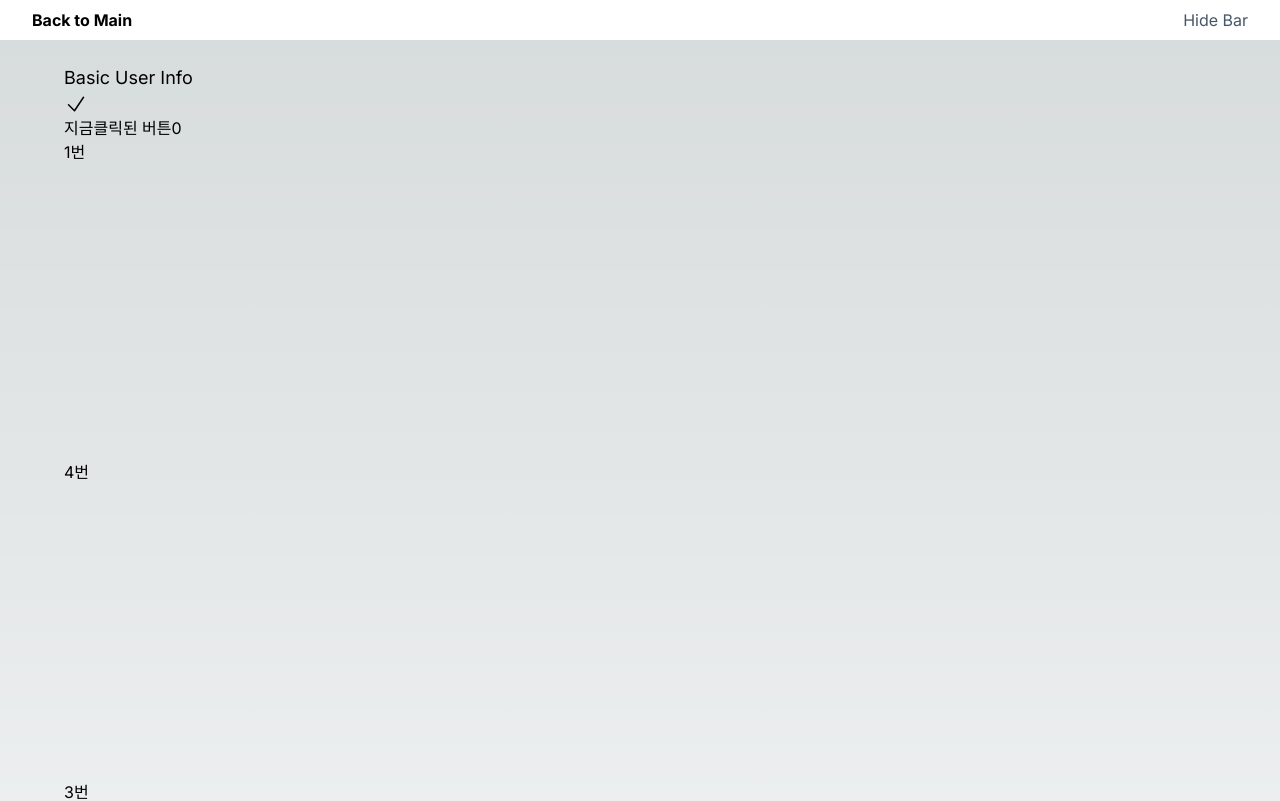
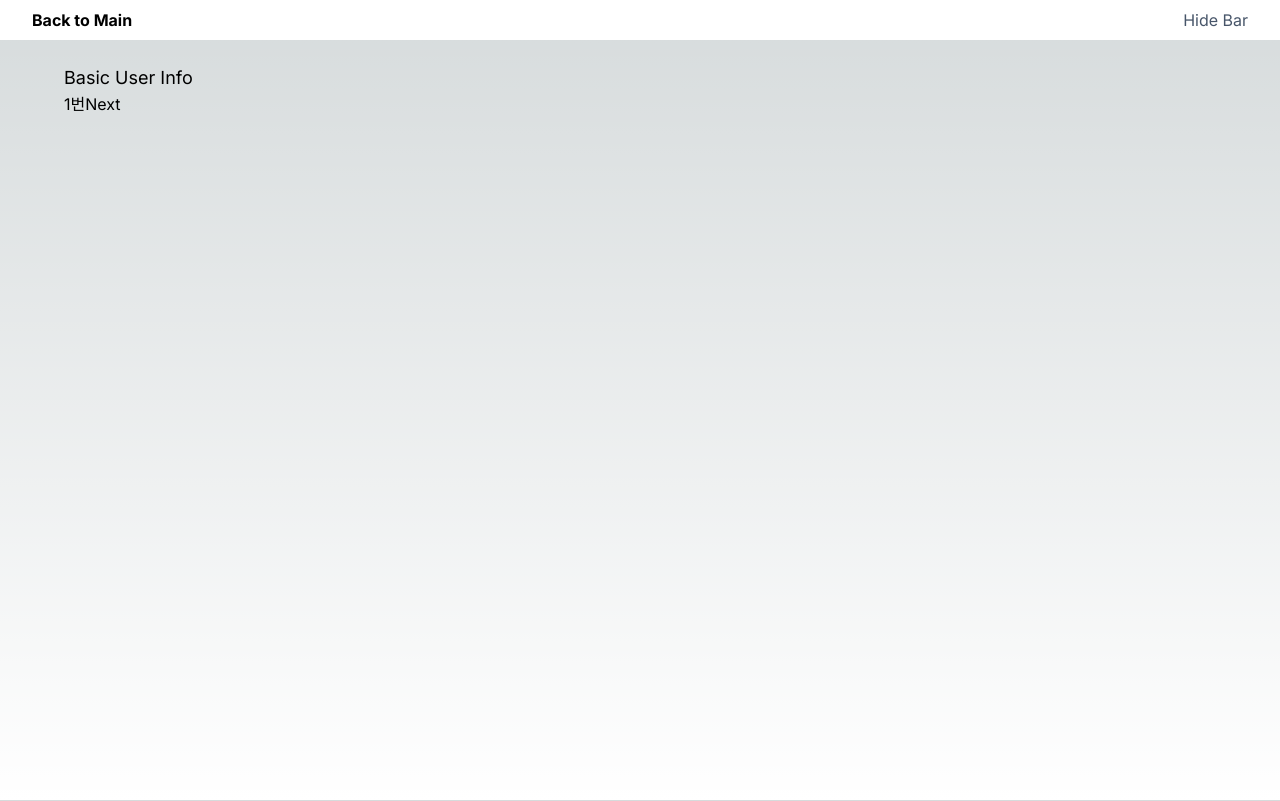
Before and after one commit to Ruderud/custom-form-wizard, a Next.js app: page /onboarding/user-info in a window 1280 px wide. Shown: the top 801 px of the page. Built offline with nearby package versions, Linux system fonts and the light colour scheme.

Commit message:
feat: mendatory 작성중

```diff
--- a/src/app/onboarding/user-info/page.tsx
+++ b/src/app/onboarding/user-info/page.tsx
@@ -9,9 +9,6 @@ export default function UserInfo() {
     <>
       <TopBar />
       <main className="p-16">
-        <div className="text-lg color:red">Basic User Info</div>
-        <Image src="/icons/check.svg" alt="Check" className="dark:invert" width={24} height={24} priority />
-
         <ScrollSnapFormSlider />
       </main>
     </>
--- a/src/components/client/ScrollSnapFormSlider.tsx
+++ b/src/components/client/ScrollSnapFormSlider.tsx
@@ -5,21 +5,27 @@ import { useState } from 'react';
 export const ScrollSnapFormSlider = () => {
   const [sliderIndex, setSliderIndex] = useState<number>(0);
   return (
-    <div>
-      <div>지금클릭된 버튼{sliderIndex}</div>
-      <ul>
+    <ul className="snap-mandatory snap-x w-full h-[calc(100vh-8rem)] overflow-hidden">
       <li
-          className="h-80"
         id="1"
+        className="snap-start h-[calc(100vh-8rem)]"
         onClick={() => {
           setSliderIndex(1);
         }}
       >
+        <div className="text-lg color:red">Basic User Info</div>
         1번
+        <button
+          onClick={() => {
+            location.hash = '4';
+          }}
+        >
+          Next
+        </button>
       </li>
       <li
-          className="h-80"
         id="4"
+        className="snap-start h-[calc(100vh-8rem)]"
         onClick={() => {
           setSliderIndex(4);
         }}
@@ -28,7 +34,7 @@ export const ScrollSnapFormSlider = () => {
       </li>
       <li
         id="3"
-          className="h-80"
+        className="snap-start h-[calc(100vh-8rem)]"
         onClick={() => {
           setSliderIndex(2);
         }}
@@ -37,7 +43,7 @@ export const ScrollSnapFormSlider = () => {
       </li>
       <li
         id="2"
-          className="h-80"
+        className="snap-start h-[calc(100vh-8rem)]"
         onClick={() => {
           setSliderIndex(3);
         }}
@@ -45,6 +51,5 @@ export const ScrollSnapFormSlider = () => {
         2번
       </li>
     </ul>
-    </div>
   );
 };
```
Lines whose indentation alone changed are shown as unchanged.
